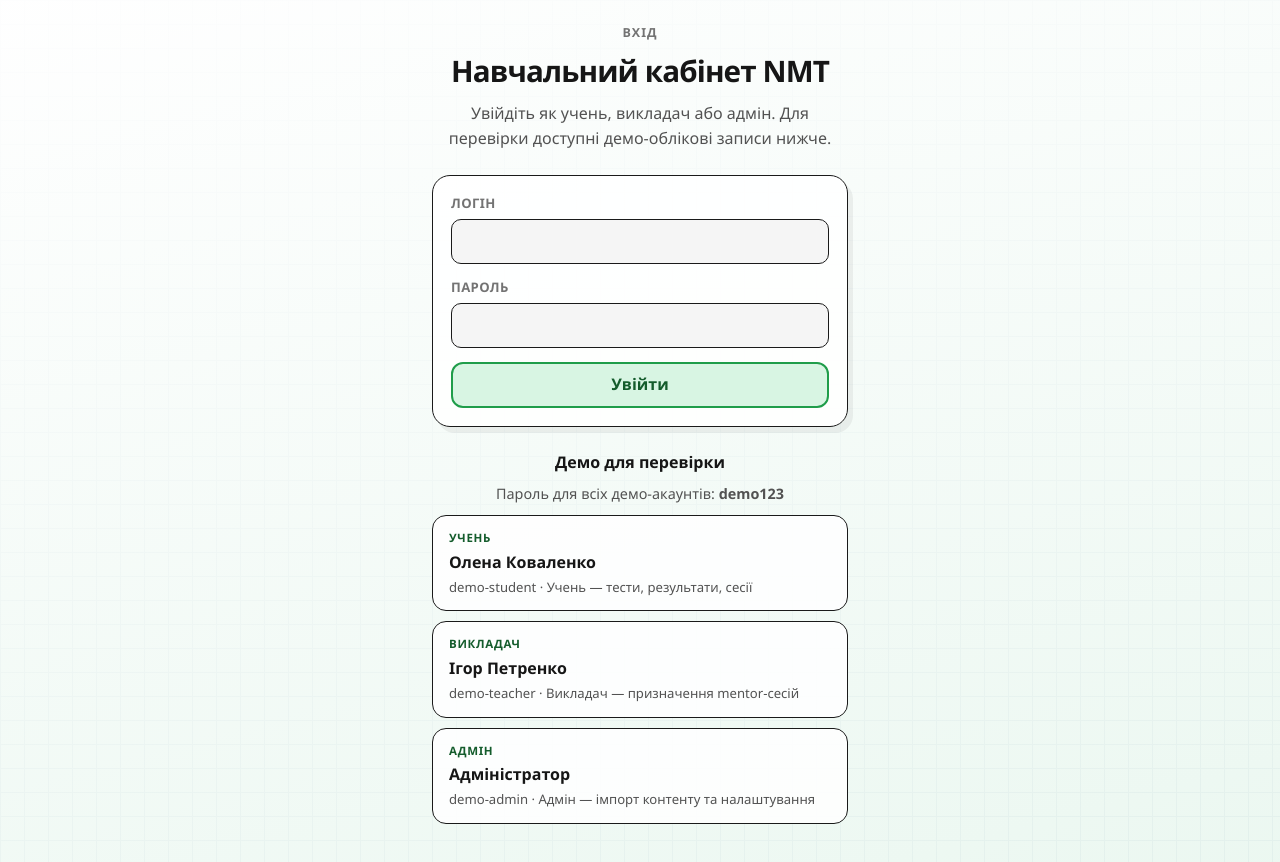
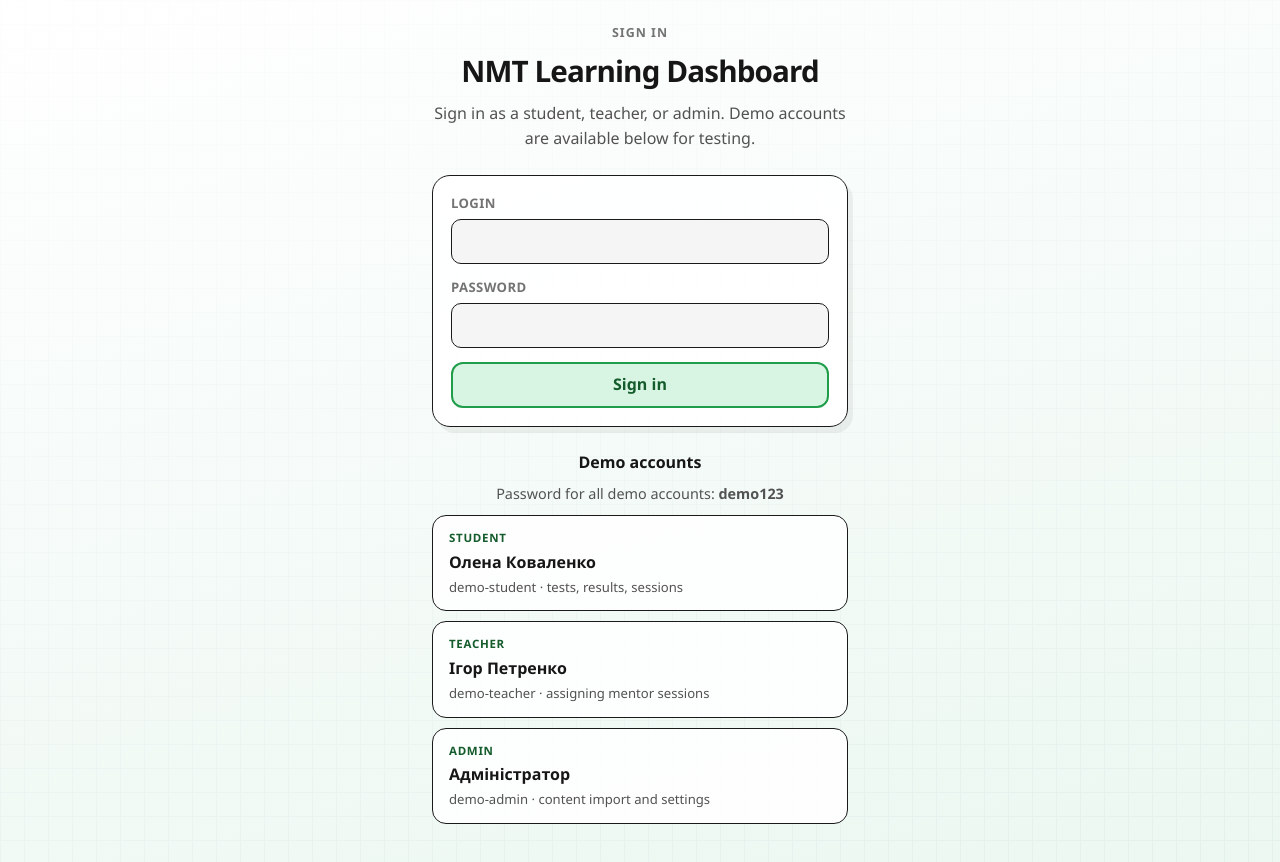
Before and after one commit to ValeriySolod/nmt.in.ua, a Next.js app: page /login in a window 1280 px wide. Built offline with nearby package versions, Linux system fonts and the light colour scheme; no server answers.

Commit message:
feat: localize authentication UI

```diff
--- a/messages/de.json
+++ b/messages/de.json
@@ -191,5 +191,30 @@
     "start": "Start",
     "cancelSession": "Sitzung {id} abbrechen",
     "hint": "Geplante „Auto“-Sitzungen erscheinen nach Tests mit einem schwachen Ergebnis. Klicke auf „Start“, um zu beginnen."
+  },
+  "LoginForm": {
+    "kicker": "Anmelden",
+    "title": "NMT-Lernbereich",
+    "lead": "Melde dich als Schüler, Lehrkraft oder Administrator an. Unten stehen Demo-Konten zum Testen zur Verfügung.",
+    "login": "Login",
+    "password": "Passwort",
+    "signingIn": "Anmeldung…",
+    "signIn": "Anmelden",
+    "demoTitle": "Demo-Konten",
+    "demoPassword": "Passwort für alle Demo-Konten:",
+    "roles": {
+      "student": "Schüler",
+      "teacher": "Lehrkraft",
+      "admin": "Admin"
+    },
+    "demoAccounts": {
+      "student": "Tests, Ergebnisse und Sitzungen",
+      "teacher": "Zuweisung von Mentor-Sitzungen",
+      "admin": "Content-Import und Einstellungen"
+    },
+    "errors": {
+      "requiredFields": "Gib Login und Passwort ein.",
+      "invalidCredentials": "Ungültiger Login oder ungültiges Passwort."
+    }
   }
 }
--- a/messages/en.json
+++ b/messages/en.json
@@ -191,5 +191,30 @@
     "start": "Start",
     "cancelSession": "Cancel session {id}",
     "hint": "Planned “Auto” sessions appear after completing tests with a low result. Click “Start” to begin."
+  },
+  "LoginForm": {
+    "kicker": "Sign in",
+    "title": "NMT Learning Dashboard",
+    "lead": "Sign in as a student, teacher, or admin. Demo accounts are available below for testing.",
+    "login": "Login",
+    "password": "Password",
+    "signingIn": "Signing in…",
+    "signIn": "Sign in",
+    "demoTitle": "Demo accounts",
+    "demoPassword": "Password for all demo accounts:",
+    "roles": {
+      "student": "Student",
+      "teacher": "Teacher",
+      "admin": "Admin"
+    },
+    "demoAccounts": {
+      "student": "tests, results, sessions",
+      "teacher": "assigning mentor sessions",
+      "admin": "content import and settings"
+    },
+    "errors": {
+      "requiredFields": "Enter your login and password.",
+      "invalidCredentials": "Invalid login or password."
+    }
   }
 }
--- a/messages/uk.json
+++ b/messages/uk.json
@@ -191,5 +191,30 @@
     "start": "Старт",
     "cancelSession": "Скасувати сесію {id}",
     "hint": "Заплановані сесії «Авто» зʼявляються після завершення тестів зі слабким результатом. Натисніть «Старт», щоб розпочати."
+  },
+  "LoginForm": {
+    "kicker": "Вхід",
+    "title": "Навчальний кабінет NMT",
+    "lead": "Увійдіть як учень, викладач або адмін. Для перевірки доступні демо-облікові записи нижче.",
+    "login": "Логін",
+    "password": "Пароль",
+    "signingIn": "Вхід…",
+    "signIn": "Увійти",
+    "demoTitle": "Демо для перевірки",
+    "demoPassword": "Пароль для всіх демо-акаунтів:",
+    "roles": {
+      "student": "Учень",
+      "teacher": "Викладач",
+      "admin": "Адмін"
+    },
+    "demoAccounts": {
+      "student": "тести, результати, сесії",
+      "teacher": "призначення mentor-сесій",
+      "admin": "імпорт контенту та налаштування"
+    },
+    "errors": {
+      "requiredFields": "Введіть логін і пароль.",
+      "invalidCredentials": "Невірний логін або пароль."
+    }
   }
 }
--- a/src/components/auth/LoginForm/DemoLoginButtons.tsx
+++ b/src/components/auth/LoginForm/DemoLoginButtons.tsx
@@ -1,4 +1,6 @@
-import { roleLabel } from "@/modules/auth/client";
+"use client";
+
+import { useTranslations } from "next-intl";
 import type { DEMO_ACCOUNTS } from "@/modules/auth/types";
 import { demoLoginAction } from "@/modules/auth/actions";
 import css from "./DemoLoginButtons.module.css";
@@ -8,17 +10,24 @@ type DemoLoginButtonsProps = {
   accounts: typeof DEMO_ACCOUNTS;
 };
 
-export function DemoLoginButtons({ nextPath, accounts }: DemoLoginButtonsProps) {
+export function DemoLoginButtons({
+  nextPath,
+  accounts,
+}: DemoLoginButtonsProps) {
+  const t = useTranslations("LoginForm");
+
   return (
     <ul className={css.list}>
       {accounts.map((account) => (
         <li key={account.login}>
           <form action={demoLoginAction.bind(null, account.login, nextPath)}>
             <button type="submit" className={css.card}>
-              <span className={css.role}>{roleLabel(account.role)}</span>
+              <span className={css.role}>{t(`roles.${account.role}`)}</span>
+
               <span className={css.name}>{account.displayName}</span>
+
               <span className={css.meta}>
-                {account.login} · {account.description}
+                {account.login} · {t(`demoAccounts.${account.role}`)}
               </span>
             </button>
           </form>
--- a/src/components/auth/LoginForm/LoginForm.tsx
+++ b/src/components/auth/LoginForm/LoginForm.tsx
@@ -1,5 +1,6 @@
 "use client";
 
+import { useTranslations } from "next-intl";
 import { useActionState } from "react";
 import clsx from "clsx";
 import { DEMO_ACCOUNTS } from "@/modules/auth/client";
@@ -14,24 +15,22 @@ type LoginFormProps = {
 };
 
 export function LoginForm({ nextPath }: LoginFormProps) {
+  const t = useTranslations("LoginForm");
   const [state, formAction, pending] = useActionState(loginAction, INITIAL);
 
   return (
     <div className={css.wrap}>
       <header className={css.intro}>
-        <p className={css.kicker}>Вхід</p>
-        <h1 className={css.title}>Навчальний кабінет NMT</h1>
-        <p className={css.lead}>
-          Увійдіть як учень, викладач або адмін. Для перевірки доступні демо-облікові
-          записи нижче.
-        </p>
+        <p className={css.kicker}>{t("kicker")}</p>
+        <h1 className={css.title}>{t("title")}</h1>
+        <p className={css.lead}>{t("lead")}</p>
       </header>
 
       <form className={css.form} action={formAction}>
         <input type="hidden" name="next" value={nextPath} />
 
         <label className={css.field}>
-          <span className={css.label}>Логін</span>
+          <span className={css.label}>{t("login")}</span>
           <input
             className={css.input}
             name="login"
@@ -42,7 +41,7 @@ export function LoginForm({ nextPath }: LoginFormProps) {
         </label>
 
         <label className={css.field}>
-          <span className={css.label}>Пароль</span>
+          <span className={css.label}>{t("password")}</span>
           <input
             className={css.input}
             type="password"
@@ -55,20 +54,24 @@ export function LoginForm({ nextPath }: LoginFormProps) {
 
         {state.status === "error" ? (
           <p className={clsx(css.alert, css.alertError)} role="alert">
-            {state.message}
+            {t(`errors.${state.code}`)}
           </p>
         ) : null}
 
         <button type="submit" className={css.submit} disabled={pending}>
-          {pending ? "Вхід…" : "Увійти"}
+          {pending ? t("signingIn") : t("signIn")}
         </button>
       </form>
 
       <section className={css.demo} aria-labelledby="demo-login-title">
         <h2 id="demo-login-title" className={css.demoTitle}>
-          Демо для перевірки
+          {t("demoTitle")}
         </h2>
-        <p className={css.demoLead}>Пароль для всіх демо-акаунтів: <strong>demo123</strong></p>
+
+        <p className={css.demoLead}>
+          {t("demoPassword")} <strong>demo123</strong>
+        </p>
+
         <DemoLoginButtons nextPath={nextPath} accounts={DEMO_ACCOUNTS} />
       </section>
     </div>
--- a/src/modules/auth/actions.ts
+++ b/src/modules/auth/actions.ts
@@ -10,11 +10,11 @@ import {
 } from "./getCurrentUser";
 import { findUserByLogin } from "./users";
 
+export type LoginErrorCode = "requiredFields" | "invalidCredentials";
+
 export type LoginActionState =
   | { status: "idle" }
-  | { status: "error"; message: string };
-
-const INVALID_CREDENTIALS = "Невірний логін або пароль.";
+  | { status: "error"; code: LoginErrorCode };
 
 export async function loginAction(
   _prev: LoginActionState,
@@ -25,19 +25,23 @@ export async function loginAction(
   const nextPath = String(formData.get("next") ?? "/").trim() || "/";
 
   if (!login || !password) {
-    return { status: "error", message: "Введіть логін і пароль." };
+    return { status: "error", code: "requiredFields" };
   }
 
   const user = await findUserByLogin(login);
+
   if (!user || !verifyPassword(password, user.passwordHash)) {
-    return { status: "error", message: INVALID_CREDENTIALS };
+    return { status: "error", code: "invalidCredentials" };
   }
 
   await setSessionCookie(user);
   redirect(nextPath.startsWith("/") ? nextPath : "/");
 }
 
-export async function demoLoginAction(login: string, nextPath = "/"): Promise<void> {
+export async function demoLoginAction(
+  login: string,
+  nextPath = "/",
+): Promise<void> {
   const user = await findUserByLogin(login);
   if (!user) {
     redirect("/login");
```
